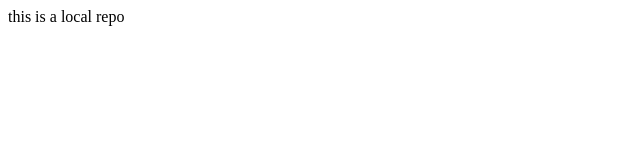
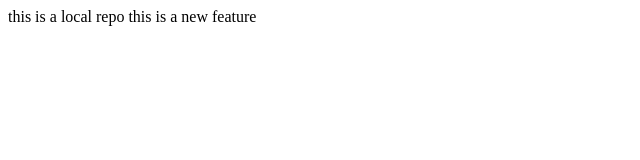
Before and after one commit to SuchitaSargar/LocalRepo, a plain HTML site: page index.html in a window 1280 px wide. Shown: the whole page, without its empty margins (0-640 px from the left). Drawn offline with Linux system fonts and the light colour scheme.

Commit message:
New Feature

```diff
--- a/index.html
+++ b/index.html
@@ -1 +1,2 @@
 <pr>this is a local repo</pr>
+<pr>this is a new feature</pr>
```
